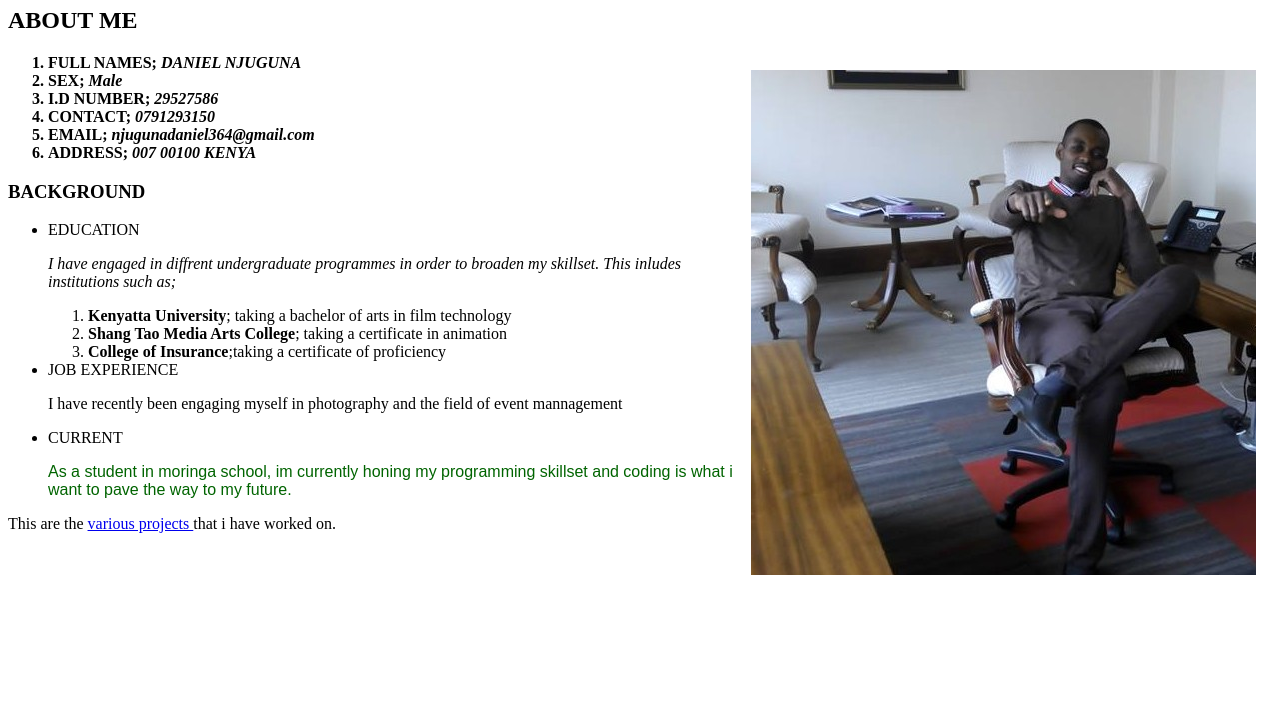
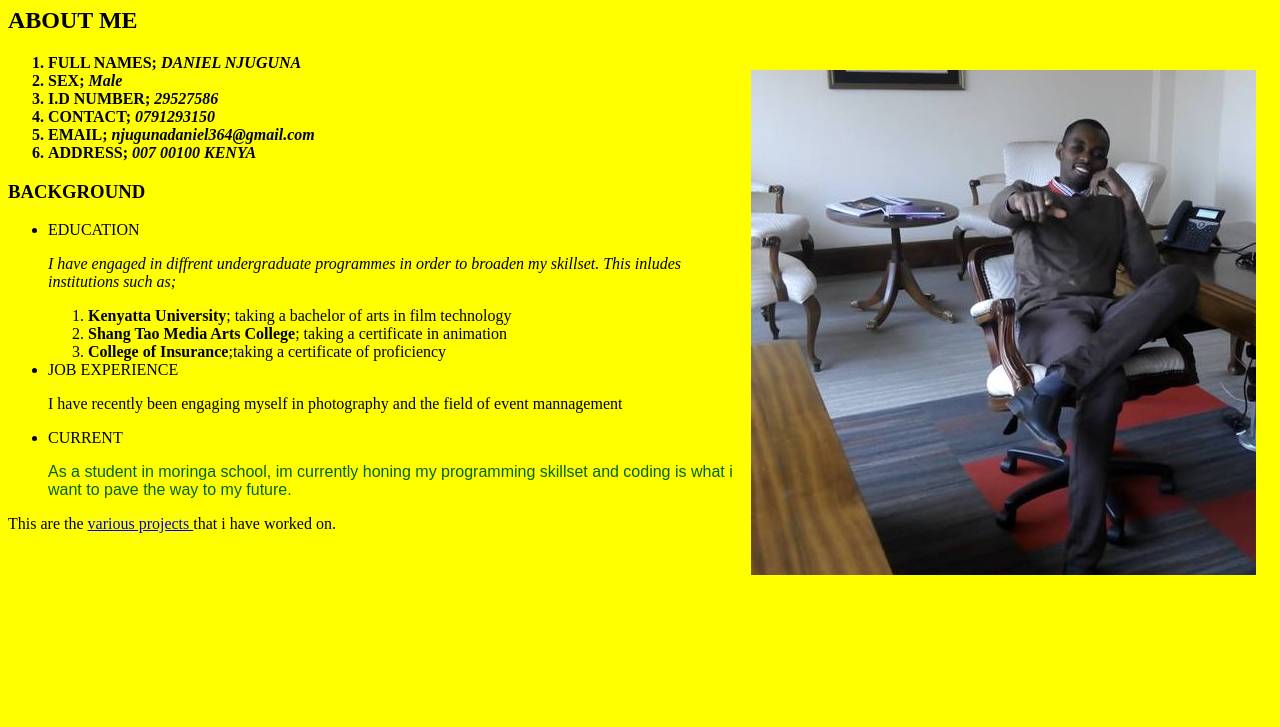
Before and after one commit to dan-jugz/independent-project, a plain HTML site: page prtfolio.html in a window 1280 px wide. Shown: the part 73-800 px from the top of the page. Drawn offline with Linux system fonts and the light colour scheme.

Commit message:
media queries inserted

```diff
--- a/css/styles.css
+++ b/css/styles.css
@@ -14,3 +14,8 @@ img {
   padding: 6px;
   margin: 10px;
 }
+@media screen and (min-width: 480px) {
+  body {
+    background-color: yellow;
+  }
+}
```
